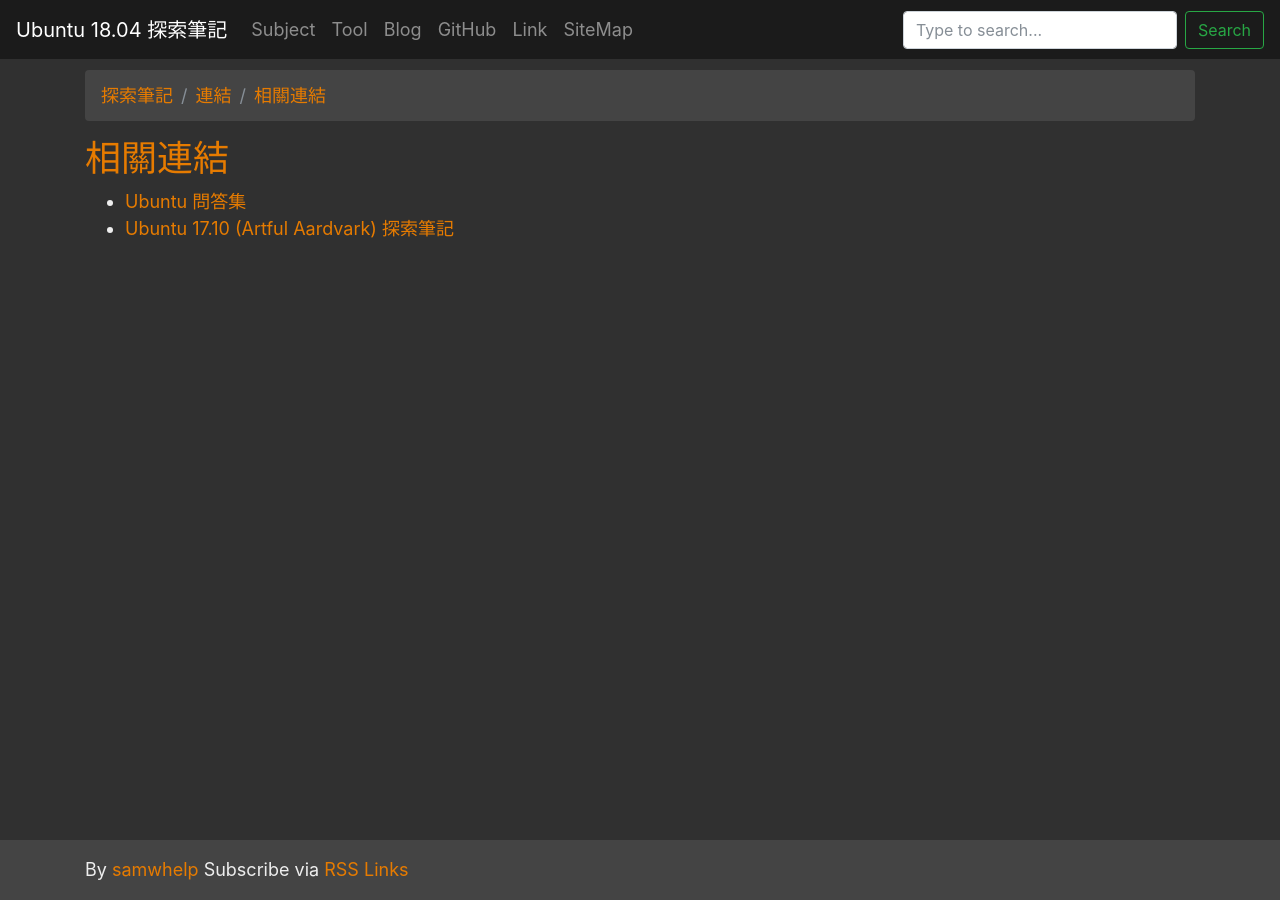
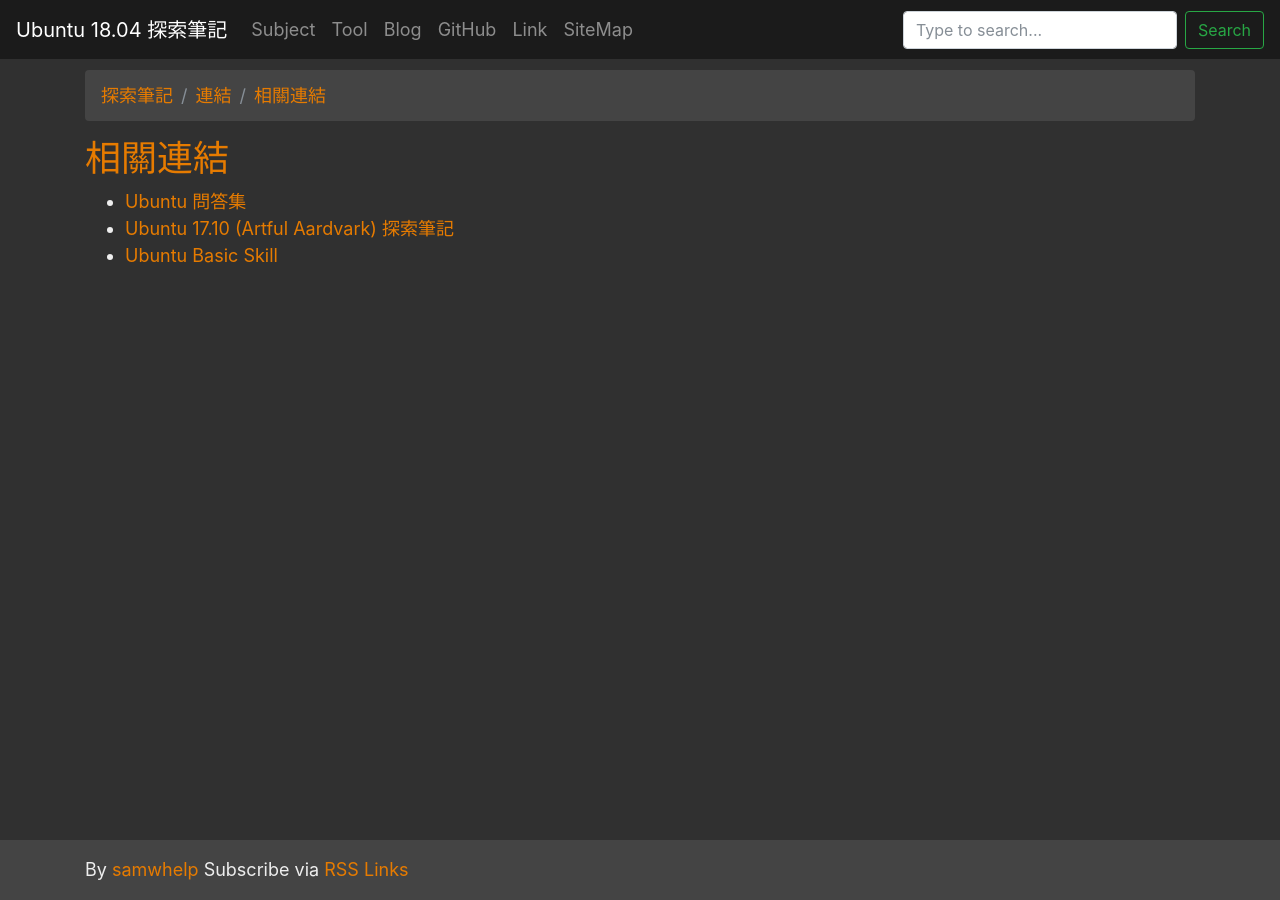
Before and after one commit to samwhelp/note-ubuntu-18.04, a Jekyll site: the page built from read/link/associate/index.md, in a window 1280 px wide. Built offline with Jekyll 4.4.1, drawn with Linux system fonts in a browser that asks for light colours; nearby versions of some CDN libraries.

Commit message:
add link

```diff
--- a/read/link/associate/index.md
+++ b/read/link/associate/index.md
@@ -13,3 +13,4 @@ source_url: '/read/link/associate/index.md'
 
 * [Ubuntu 問答集](http://samwhelp.github.io/book-ubuntu-qna/)
 * [Ubuntu 17.10 (Artful Aardvark) 探索筆記](https://samwhelp.github.io/note-ubuntu-17.10/)
+* [Ubuntu Basic Skill](https://samwhelp.github.io/book-ubuntu-basic-skill/)
```
